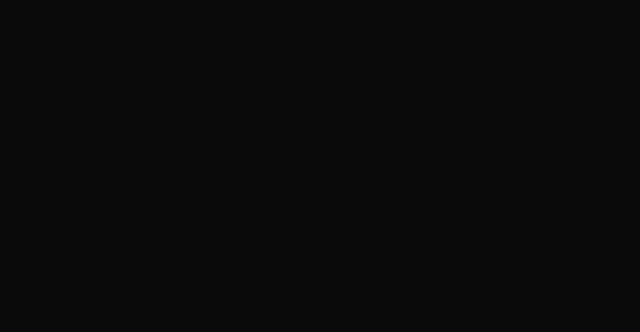
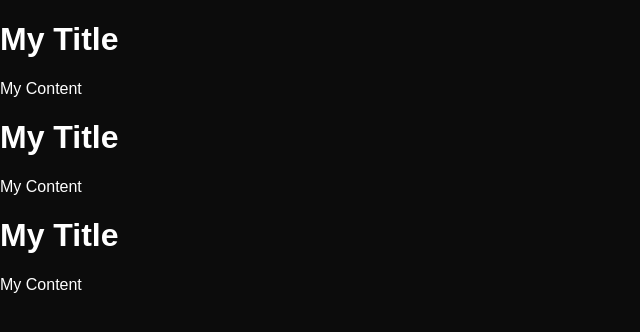
Before and after one commit to bm-jsms/jsms-vue_basics, a Vue app: page / in a window 1280 px wide. Shown: the top 332 px of the page, without its empty margins (0-640 px from the left). Built offline with nearby package versions, Linux system fonts and the light colour scheme.

Commit message:
10 - Slots

```diff
--- a/src/App.vue
+++ b/src/App.vue
@@ -1,7 +1,34 @@
 <script setup>
 // imports
 // import HelloWorld from '@/components/00_intro/HelloWorld.vue';
+import SlotComponent from '@/components/10_slots/01_intro.vue';
+import NamedSlotComponent from '@/components/10_slots/02_NamedSlot.vue';
 </script>
+
 <template>
-	<!-- My component Here -->
+	<div>
+		<SlotComponent>
+			<h1>My Title</h1>
+			<p>My Content</p>
+		</SlotComponent>
+	</div>
+	<div>
+		<NamedSlotComponent>
+			<template #title>
+				<h1>My Title</h1>
+			</template>
+			<template #content>
+				<p>My Content</p>
+			</template>
+		</NamedSlotComponent>
+
+		<NamedSlotComponent>
+			<template #content>
+				<p>My Content</p>
+			</template>
+			<template #title>
+				<h1>My Title</h1>
+			</template>
+		</NamedSlotComponent>
+	</div>
 </template>
--- /dev/null
+++ b/src/components/10_slots/01_intro.vue
@@ -0,0 +1,7 @@
+<script setup></script>
+<template>
+	<slot>
+		<h1>Default Title</h1>
+	</slot>
+</template>
+<style scoped></style>
--- /dev/null
+++ b/src/components/10_slots/02_NamedSlot.vue
@@ -0,0 +1,10 @@
+<script setup></script>
+<template>
+	<slot name="title">
+		<h1>Default Title</h1>
+	</slot>
+	<slot name="content">
+		<p>Default Content</p>
+	</slot>
+</template>
+<style scoped></style>
```
